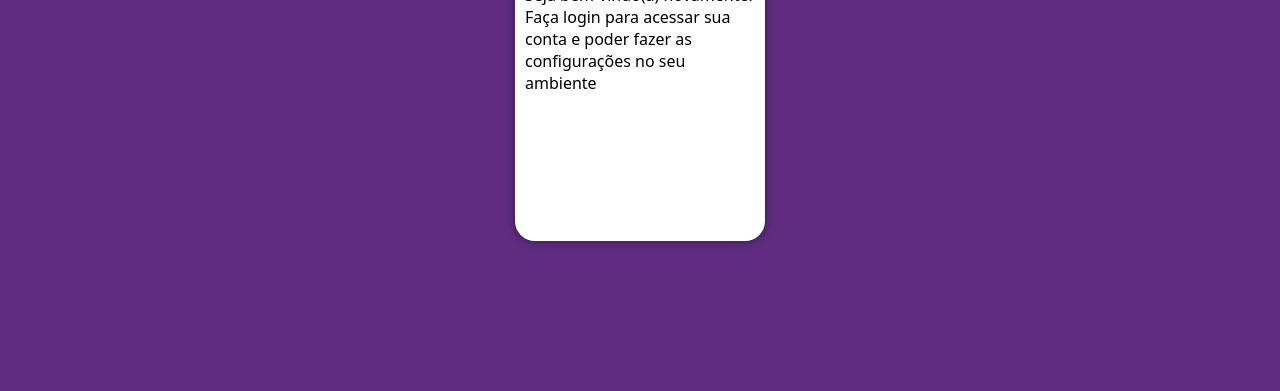
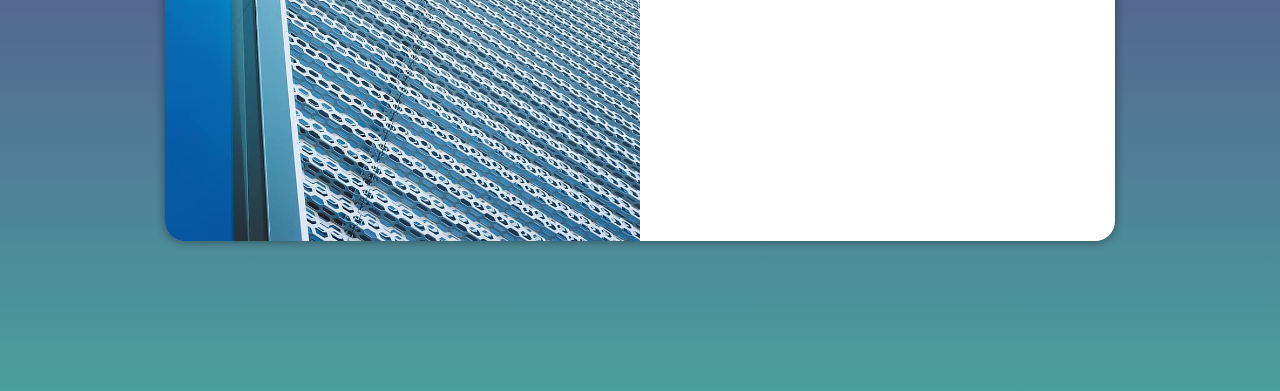
Before and after one commit to CarlosaAOL/projeto-login, a plain HTML site: page index.html in a window 1280 px wide. Shown: the part 409-800 px from the top of the page. Drawn offline with Linux system fonts and the light colour scheme.

Commit message:
media query para outras telas

```diff
--- /dev/null
+++ b/estilos/media-query.css
@@ -0,0 +1,47 @@
+@charset "UTF-8";
+
+
+@media screen and (min-width:768px) and (max-width:992px){
+
+    body{
+        background-image: linear-gradient(to top, #49a09d, #5f2c82);
+    }
+
+    section#login {
+        width: 80vw;
+    }
+}
+
+section#login > div#imagens{
+    float: left;
+    height: 100%;
+    width: 30%;
+}
+
+section#login > div#formulario{
+    float: right;
+    width: 70%;
+}
+
+@media screen and (min-width: 992px){
+
+    body{
+        background-image: linear-gradient(to top, #49a09d, #5f2c82);
+    }
+
+    section#login{
+        width: 950px;
+    }
+
+}
+
+section#login > div#imagens{
+    float: left;
+    width: 50%;
+    height: 100%;
+}
+
+section#login > div#formulario{
+    float: right;
+    width: 50%;
+}
--- a/estilos/style.css
+++ b/estilos/style.css
@@ -14,7 +14,7 @@
     box-sizing: border-box;
 }
 
-body, html{
+html, body{
     background-color: #5f2c82;
     height: 100vh;
     width: 100vw;
@@ -39,6 +39,9 @@ section#login{
     border-radius: 20px;
     box-shadow: 0px 0px 10px rgba(0, 0, 0, 0.450);
 
+    transition: width 0.5s, hwight 0.5s;
+    transition-timing-function: ease;
+
 }
 
 section#login > div#imagens{
--- a/index.html
+++ b/index.html
@@ -5,6 +5,7 @@
     <meta name="viewport" content="width=device-width, initial-scale=1.0">
     <title>Login</title>
     <link rel="stylesheet" href="estilos/style.css">
+    <link rel="stylesheet" href="estilos/media-query.css">
 </head>
 <body>
     <main>
```
